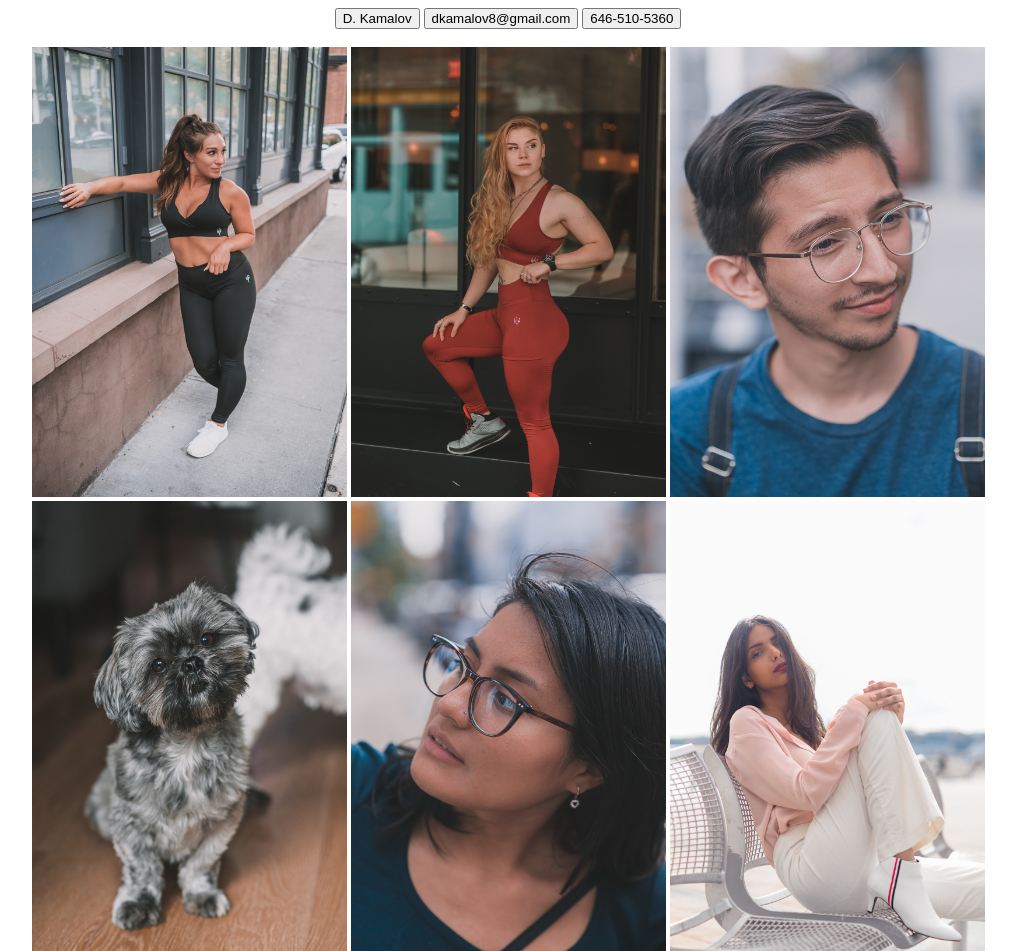
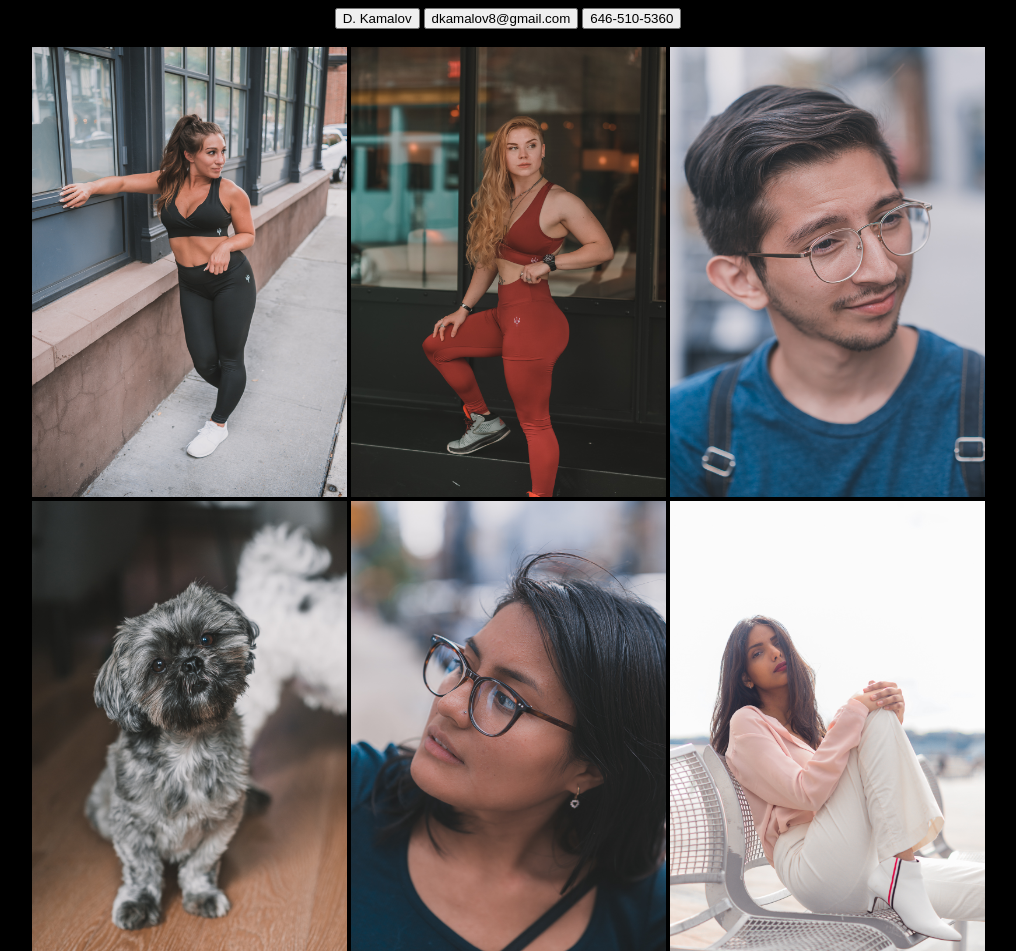
Before and after one commit to dkamalov/lab9cisc, a plain HTML site: page index.html in a window 1280 px wide. Shown: the top 951 px of the page, without its empty margins (132-1148 px from the left). Drawn offline with Linux system fonts and the light colour scheme.

Commit message:
Update index.html

```diff
--- a/index.html
+++ b/index.html
@@ -2,7 +2,7 @@
 <!DOCTYPE html>
 <html>
   <head>
-    <link rel="stylesheet" type="text/css" href="CSS/active.css" />
+    <link rel="stylesheet" type="text/css" href="style.css" />
     <title>Damir Kamalov </title>
   </head>
 
```
